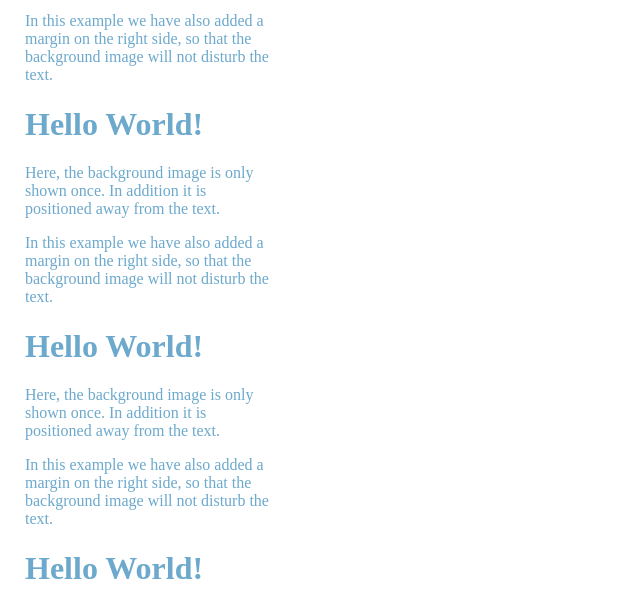
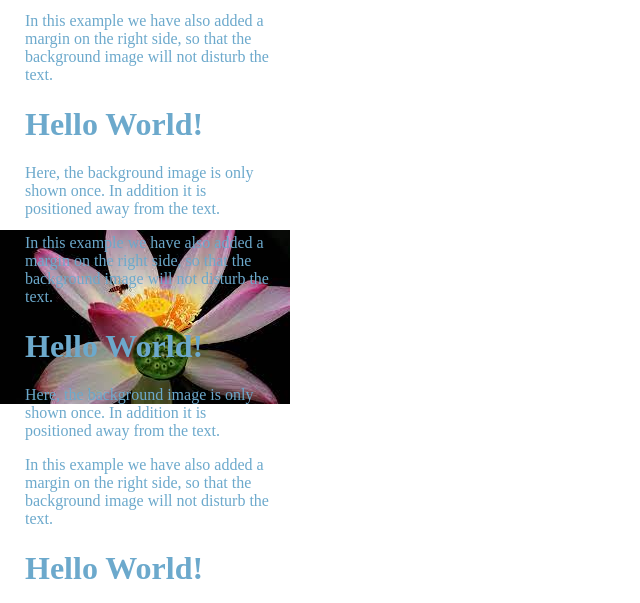
Before and after one commit to anhnguyen2ka4/FPT-AptechHN, a PHP site: page / in a window 1280 px wide. Shown: the part 363-966 px from the top of the page, without its empty margins (0-640 px from the left). Run offline with PHP 8.4, Linux system fonts and the light colour scheme.

Commit message:
Update style.css

```diff
--- a/AptechHN/W3Schools_Css/Tutorial/Background_attachment/style.css
+++ b/AptechHN/W3Schools_Css/Tutorial/Background_attachment/style.css
@@ -1,10 +1,10 @@
 body {
     color: rgb(108, 169, 204);
     margin: 25px;
-    background: url(hoa_sen.jpg);
-    background-position: right top;
+    background: url(hoa_sen.jpg), url(hoa_sen.jpg);
+    background-position: right top, left;
     background-repeat: no-repeat;
-    background-attachment: fixed;
+    background-attachment: fixed, scroll;
 }
 
 h1,
```
